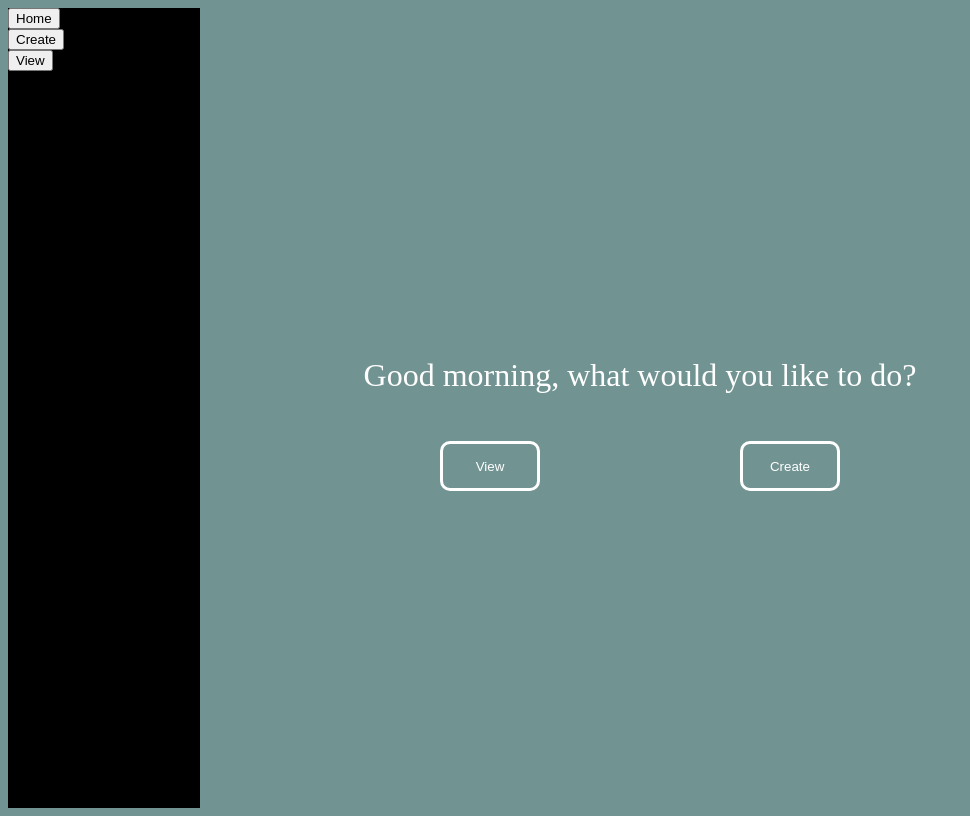
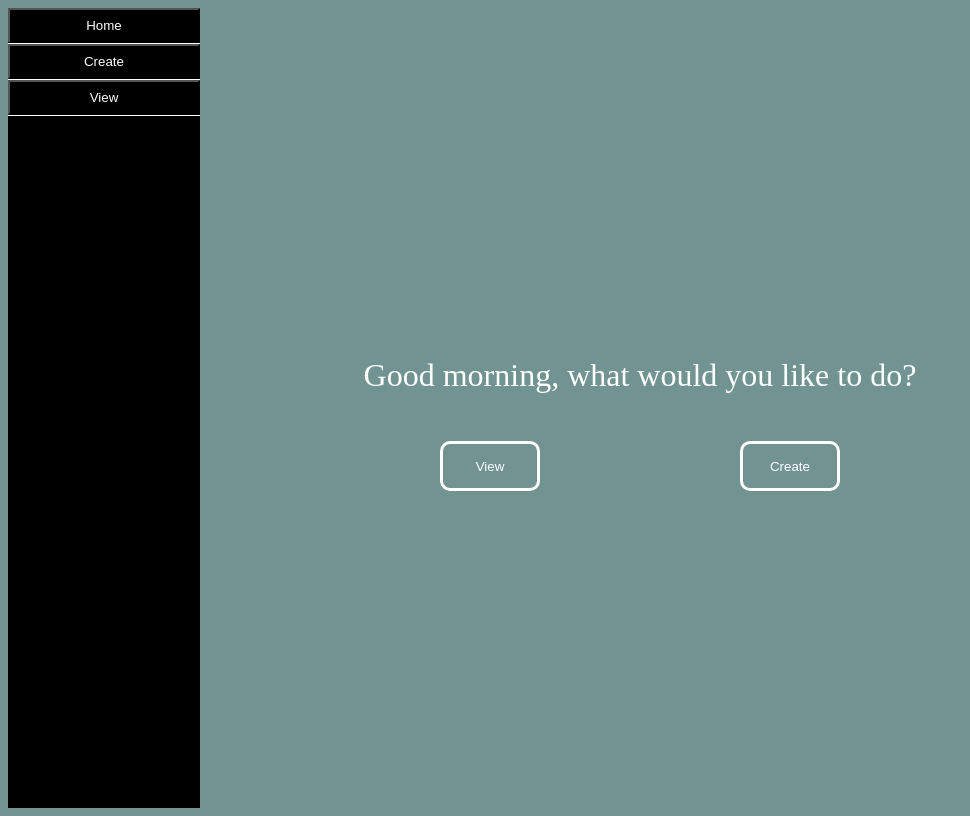
Before and after one commit to isaq98/finance-tracker, a React (Create React App) app in the folder frontend/: page / in a window 1280 px wide. Shown: the whole page, without its empty margins (0-970 px from the left). Built offline with nearby package versions, Linux system fonts and the light colour scheme.

Commit message:
More progress styling the ugly sidebar

```diff
--- a/frontend/src/components/Sidebar/_Sidebar.scss
+++ b/frontend/src/components/Sidebar/_Sidebar.scss
@@ -4,4 +4,15 @@
     width: 15%;
     background-color: black;
     color: white;
+
+    & > .sidebar-selector {
+        height: 35px;
+        border-bottom: 1px solid white;
+        & > .sidebar-navigation-button {
+            width: 100%;
+            height: 100%;
+            background: transparent;
+            color: white;
+        }
+    }
 }
--- a/frontend/src/components/Sidebar/index.js
+++ b/frontend/src/components/Sidebar/index.js
@@ -7,8 +7,8 @@ function Sidebar(props) {
     const constructSidebarButtons = () => {
         return sidebarEnum.map((element) => {
             return (
-                <div key={element.title}>
-                    <button>{element.title}</button>
+                <div className="sidebar-selector" key={element.title}>
+                    <button className="sidebar-navigation-button">{element.title}</button>
                 </div>
             )
         })
```
